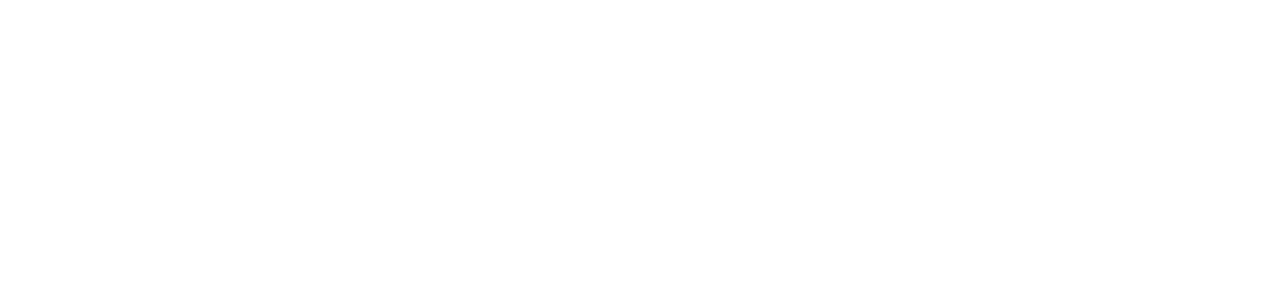
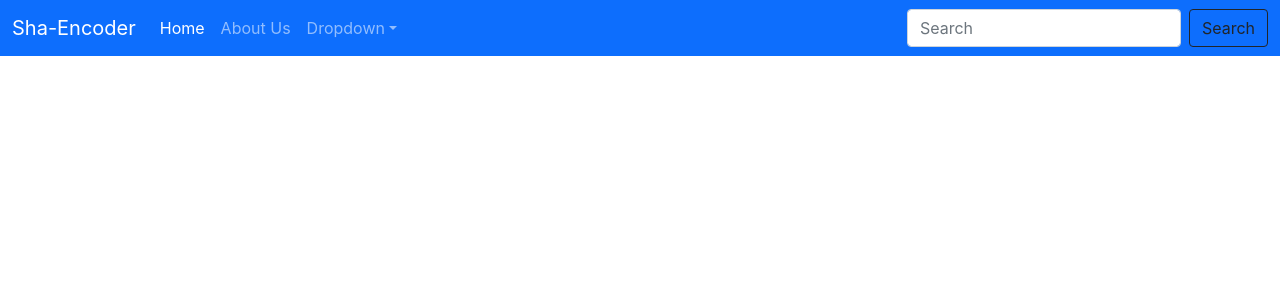
Before and after one commit to phadkesharan/sha-encoder, a React (Create React App) app: page / in a window 1280 px wide. Shown: the top 300 px of the page. Built offline with nearby package versions, Linux system fonts and the light colour scheme.

Commit message:
new component Navbar

```diff
--- a/public/index.html
+++ b/public/index.html
@@ -3,6 +3,7 @@
   <head>
     <meta charset="utf-8" />
     <link rel="icon" href="%PUBLIC_URL%/favicon.ico" />
+    <link href="https://cdn.jsdelivr.net/npm/bootstrap@5.0.2/dist/css/bootstrap.min.css" rel="stylesheet" integrity="sha384-EVSTQN3/azprG1Anm3QDgpJLIm9Nao0Yz1ztcQTwFspd3yD65VohhpuuCOmLASjC" crossorigin="anonymous">
     <meta name="viewport" content="width=device-width, initial-scale=1" />
     <meta name="theme-color" content="#000000" />
     <meta
@@ -10,34 +11,15 @@
       content="Web site created using create-react-app"
     />
     <link rel="apple-touch-icon" href="%PUBLIC_URL%/logo192.png" />
-    <!--
-      manifest.json provides metadata used when your web app is installed on a
-      user's mobile device or desktop. See https://developers.google.com/web/fundamentals/web-app-manifest/
-    -->
+
     <link rel="manifest" href="%PUBLIC_URL%/manifest.json" />
-    <!--
-      Notice the use of %PUBLIC_URL% in the tags above.
-      It will be replaced with the URL of the `public` folder during the build.
-      Only files inside the `public` folder can be referenced from the HTML.
 
-      Unlike "/favicon.ico" or "favicon.ico", "%PUBLIC_URL%/favicon.ico" will
-      work correctly both with client-side routing and a non-root public URL.
-      Learn how to configure a non-root public URL by running `npm run build`.
-    -->
     <title>React App</title>
   </head>
   <body>
     <noscript>You need to enable JavaScript to run this app.</noscript>
     <div id="root"></div>
-    <!--
-      This HTML file is a template.
-      If you open it directly in the browser, you will see an empty page.
+    <script src="https://cdn.jsdelivr.net/npm/bootstrap@5.0.2/dist/js/bootstrap.bundle.min.js" integrity="sha384-MrcW6ZMFYlzcLA8Nl+NtUVF0sA7MsXsP1UyJoMp4YLEuNSfAP+JcXn/tWtIaxVXM" crossorigin="anonymous"></script>
 
-      You can add webfonts, meta tags, or analytics to this file.
-      The build step will place the bundled scripts into the <body> tag.
-
-      To begin the development, run `npm start` or `yarn start`.
-      To create a production bundle, use `npm run build` or `yarn build`.
-    -->
   </body>
 </html>
--- a/src/App.js
+++ b/src/App.js
@@ -1,9 +1,10 @@
 import './App.css';
+import Navbar from './components/Navbar';
 
 function App() {
   return (
     <div>
-
+      <Navbar/>
     </div>
   );
 }
--- /dev/null
+++ b/src/components/Navbar.js
@@ -0,0 +1,40 @@
+import React from 'react'
+
+export default function Navbar() {
+    return (
+        <nav className="navbar navbar-expand-lg navbar-dark bg-primary">
+  <div className="container-fluid">
+    <a className="navbar-brand" href="/">Sha-Encoder</a>
+    <button className="navbar-toggler" type="button" data-bs-toggle="collapse" data-bs-target="/navbarSupportedContent" aria-controls="navbarSupportedContent" aria-expanded="false" aria-label="Toggle navigation">
+      <span className="navbar-toggler-icon"></span>
+    </button>
+    <div className="collapse navbar-collapse" id="navbarSupportedContent">
+      <ul className="navbar-nav me-auto mb-2 mb-lg-0">
+        <li className="nav-item">
+          <a className="nav-link active" aria-current="page" href="/">Home</a>
+        </li>
+        <li className="nav-item">
+          <a className="nav-link" href="/">About Us</a>
+        </li>
+        <li className="nav-item dropdown">
+          <a className="nav-link dropdown-toggle" href="/" id="navbarDropdown" role="button" data-bs-toggle="dropdown" aria-expanded="false">
+            Dropdown
+          </a>
+          <ul className="dropdown-menu" aria-labelledby="navbarDropdown">
+            <li><a className="dropdown-item" href="/">Action</a></li>
+            <li><a className="dropdown-item" href="/">Another action</a></li>
+            <li><hr className="dropdown-divider"/></li>
+            <li><a className="dropdown-item" href="/">Something else here</a></li>
+          </ul>
+        </li>
+
+      </ul>
+      <form className="d-flex">
+        <input className="form-control me-2" type="search" placeholder="Search" aria-label="Search"/>
+        <button className="btn btn-outline-dark" type="submit">Search</button>
+      </form>
+    </div>
+  </div>
+</nav>
+    )
+}
```
